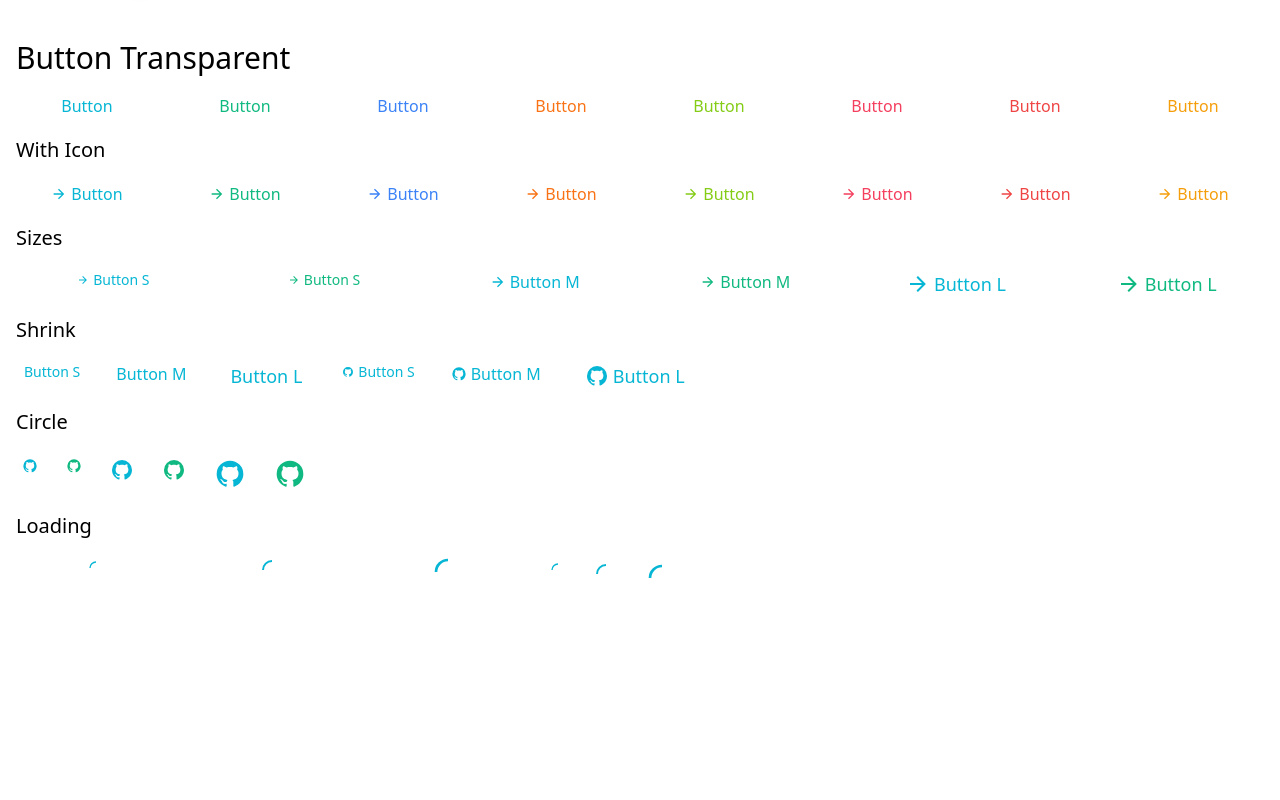
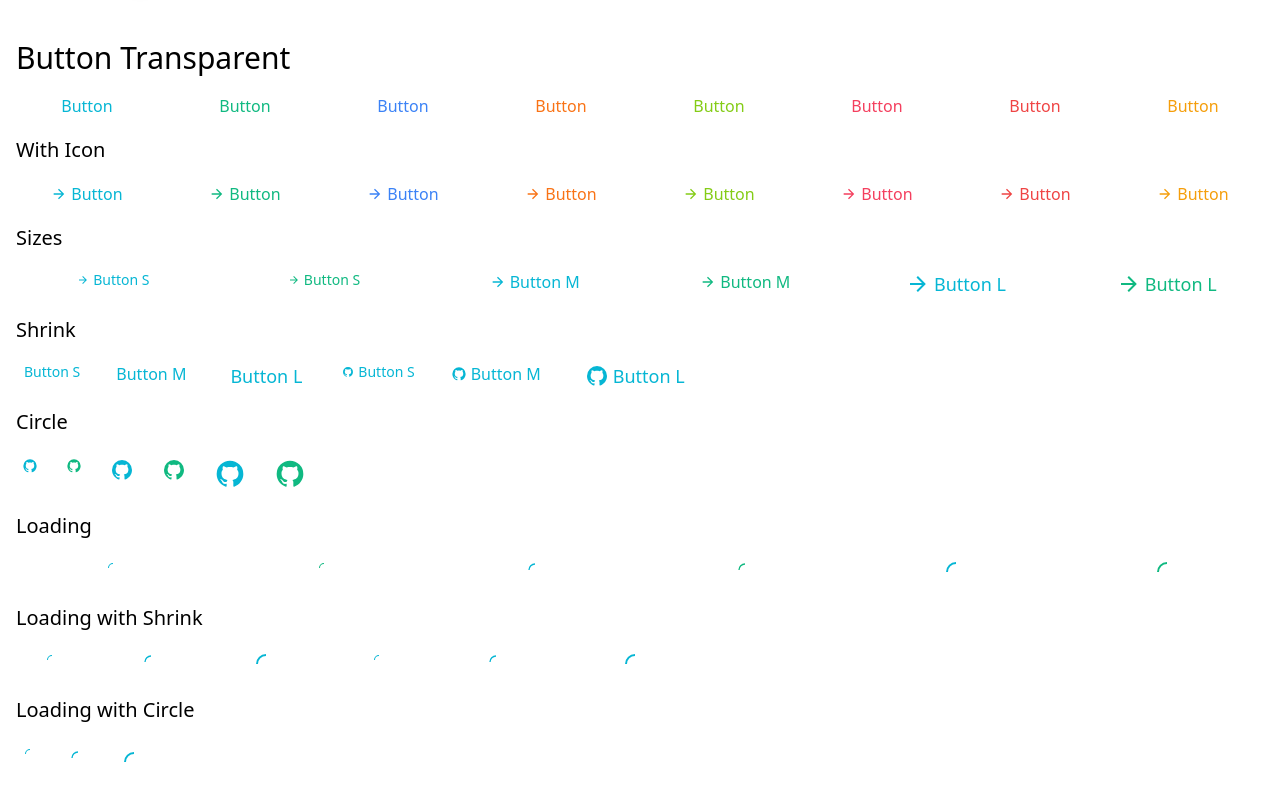
Before and after one commit to ykob/vue-assets, a Vue app: page /buttons in a window 1280 px wide. Shown: the part 1880-2680 px from the top of the page. Before the commit the page ends 2544 px from the top, so only its background shows below. Built offline with nearby package versions, Linux system fonts and the light colour scheme; the HTML template or start-up script is replaced by a standard one.

Commit message:
update the layout of ButtonTransparent with loading attribute.

```diff
--- a/src/components/button/ButtonTransparent.vue
+++ b/src/components/button/ButtonTransparent.vue
@@ -5,13 +5,16 @@
     :tag="tag"
     @click="$emit('accepted')"
   >
-    <div v-if="loading === true" class="flex">
-      <icon-loading :size="buttonSize" />
-    </div>
-    <template v-else>
+    <span
+      v-if="loading === true"
+      class="absolute flex h-full items-center justify-center left-0 top-0 w-full"
+    >
+      <icon-loading :size="iconSize" />
+    </span>
+    <span :class="classnamesInner">
       <icon-svg v-if="icon !== undefined" :d="icon" :size="iconSize" />
       <slot></slot>
-    </template>
+    </span>
   </button-basics>
 </template>
 
@@ -146,10 +149,14 @@ export default defineComponent({
         ...sizeClassnames(this.buttonSize),
         this.circle ? 'rounded-full' : 'rounded',
         'font-medium',
-        'gap-1',
+        'relative',
         'transition-colors',
         'hover:text-neutral-50',
       ]
+    },
+    classnamesInner(): string[] {
+      const classnamesBase = ['flex', 'gap-1', 'items-center']
+      return this.loading ? [...classnamesBase, 'opacity-0'] : classnamesBase
     },
     iconSize(): string {
       switch (this.buttonSize) {
--- a/src/views/ViewButtons.vue
+++ b/src/views/ViewButtons.vue
@@ -437,21 +437,63 @@
   </div>
   <h3 class="mb-4 text-xl">Loading</h3>
   <div class="flex gap-4 mb-4">
-    <div class="w-40">
     <button-transparent buttonSize="s" :icon="icon.mdiGithub" loading>
       Button S
     </button-transparent>
-    </div>
-    <div class="w-40">
+    <button-transparent
+      buttonSize="s"
+      buttonType="secondary"
+      :icon="icon.mdiGithub"
+      loading
+    >
+      Button S
+    </button-transparent>
     <button-transparent buttonSize="m" :icon="icon.mdiGithub" loading>
       Button M
     </button-transparent>
-    </div>
-    <div class="w-40">
+    <button-transparent
+      buttonSize="m"
+      buttonType="secondary"
+      :icon="icon.mdiGithub"
+      loading
+    >
+      Button M
+    </button-transparent>
     <button-transparent buttonSize="l" :icon="icon.mdiGithub" loading>
       Button L
     </button-transparent>
+    <button-transparent
+      buttonSize="l"
+      buttonType="secondary"
+      :icon="icon.mdiGithub"
+      loading
+    >
+      Button L
+    </button-transparent>
   </div>
+  <h3 class="mb-4 text-xl">Loading with Shrink</h3>
+  <div class="flex gap-4 mb-4">
+    <button-transparent buttonSize="s" loading shrink>
+      Button S
+    </button-transparent>
+    <button-transparent buttonSize="m" loading shrink>
+      Button M
+    </button-transparent>
+    <button-transparent buttonSize="l" loading shrink>
+      Button L
+    </button-transparent>
+    <button-transparent buttonSize="s" :icon="icon.mdiGithub" loading shrink>
+      Button S
+    </button-transparent>
+    <button-transparent buttonSize="m" :icon="icon.mdiGithub" loading shrink>
+      Button M
+    </button-transparent>
+    <button-transparent buttonSize="l" :icon="icon.mdiGithub" loading shrink>
+      Button L
+    </button-transparent>
+  </div>
+  <h3 class="mb-4 text-xl">Loading with Circle</h3>
+  <div class="flex gap-4 mb-4">
     <button-transparent buttonSize="s" circle loading>
       <icon-svg :d="icon.mdiGithub" size="s" />
     </button-transparent>
```
Lines whose indentation alone changed are shown as unchanged.
